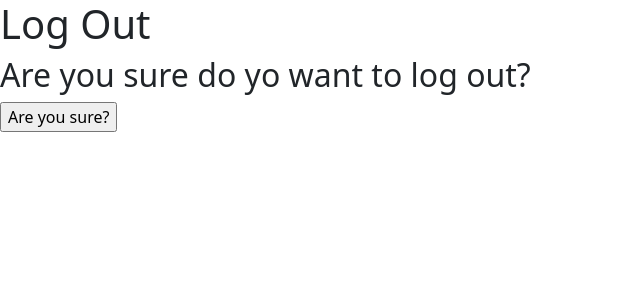
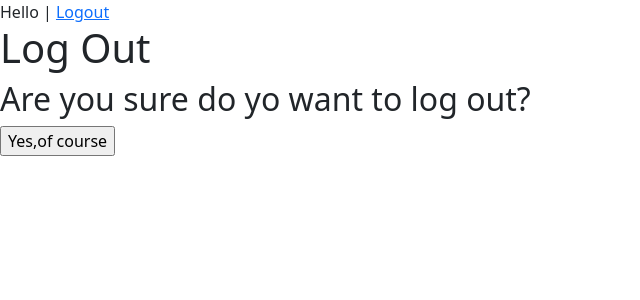
Before and after one commit to AzinBarghdoust/onlineshop, a Django app: page /accounts/logout/ in a window 1280 px wide. Shown: the top 300 px of the page, without its empty margins (0-640 px from the left). Run offline with Django 4.2, Linux system fonts and the light colour scheme; a user stored in the database is signed in; parts of the project's set-up code (start-up, migrations or seed data) failed here and were passed over.

Commit message:
git init

```diff
--- a/config/settings.py
+++ b/config/settings.py
@@ -11,7 +11,10 @@ https://docs.djangoproject.com/en/4.1/ref/settings/
 """
 
 from pathlib import Path
-
+# from environs import Env
+#
+# env = Env()
+# env.read_env()
 # Build paths inside the project like this: BASE_DIR / 'subdir'.
 BASE_DIR = Path(__file__).resolve().parent.parent
 
@@ -40,6 +43,7 @@ INSTALLED_APPS = [
     'accounts',
     'pages',
     'crispy_forms',
+    'products',
 
 ]
 
--- a/config/urls.py
+++ b/config/urls.py
@@ -20,5 +20,4 @@ urlpatterns = [
     path('admin/', admin.site.urls),
     path('', include('pages.urls')),
     path('accounts/', include('allauth.urls')),
-
 ]
--- a/templates/_base.html
+++ b/templates/_base.html
@@ -7,6 +7,13 @@
           integrity="sha384-iYQeCzEYFbKjA/T2uDLTpkwGzCiq6soy8tYaI1GyVh/UjpbCx/TYkiZhlZB6+fzT" crossorigin="anonymous">
 </head>
 <body>
+{% if user.is_authenticated %}
+    <span>Hello {{ user.email }} </span>  | <a href="{% url 'account_logout' %}">Logout</a>
+{% else %}
+    <a href="{% url 'account_login' %}">Login</a> | <a href="{% url 'account_signup' %}">Signup</a>
+{% endif %}
+
+
 {% block content %}
 
 {% endblock %}
--- a/templates/account/logout.html
+++ b/templates/account/logout.html
@@ -10,7 +10,7 @@
     <form action="" method="post">
         {% csrf_token %}
 
-        <input type="submit" value="Are you sure?">
+        <input type="submit" value="Yes,of course">
     </form>
 
 {% endblock %}
```
Also changed, not shown: db.sqlite3, templates/home.html (line endings or trailing spaces).
